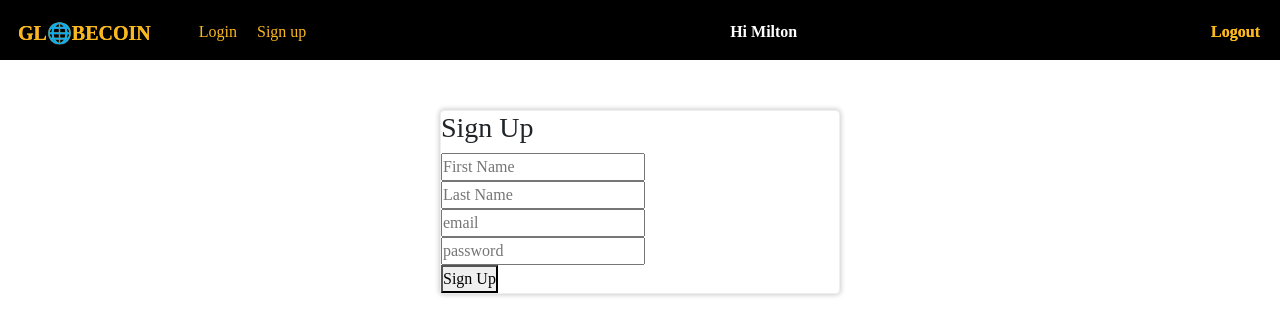
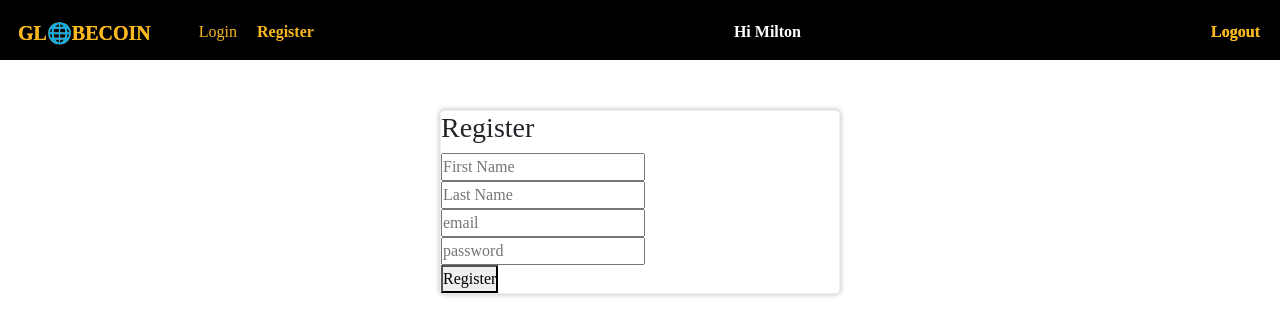
Before and after one commit to Miltonr87/GlobeCoin, a React (Create React App) app: page /register in a window 1280 px wide. Shown: the top 336 px of the page. Built offline with nearby package versions, Linux system fonts and the light colour scheme.

Commit message:
Added Redux Store

```diff
--- a/src/components/Header/index.js
+++ b/src/components/Header/index.js
@@ -9,7 +9,7 @@ const Header = (props) => {
           <div className="logo">GL🌐BECOIN</div>
             <ul className="leftMenu">
               <li><NavLink to={'/login'}>Login</NavLink></li>
-              <li><NavLink to={'/signup'}>Sign up</NavLink></li>
+              <li><NavLink to={'/register'}>Register</NavLink></li>
             </ul>
         </div>
           <div style={{margin: '20px 0', color: '#fff', fontWeight: 'bold'}}>Hi Milton</div>
--- a/src/index.js
+++ b/src/index.js
@@ -2,8 +2,9 @@ import React from "react";
 import ReactDOM from "react-dom";
 import App from "./App";
 import firebase from 'firebase';
+import { Provider } from 'react-redux';
+import store from './store';
 
-// For Firebase JS SDK v7.20.0 and later, measurementId is optional
 const firebaseConfig = {
   apiKey: "AIzaSyBi2MQkJG8Vtd2XAV4nqVbsGDP9x746v-8",
   authDomain: "globe-coin.firebaseapp.com",
@@ -16,10 +17,13 @@ const firebaseConfig = {
 
 firebase.initializeApp(firebaseConfig);
 
+window.store = store;
 
 ReactDOM.render(
-  <React.StrictMode>
-    <App />
-  </React.StrictMode>,
+  <Provider store={store} >
+    <React.StrictMode>
+      <App />
+    </React.StrictMode>
+  </Provider>,
   document.getElementById("root")
 );
--- a/src/pages/authuser/LoginPage/index.js
+++ b/src/pages/authuser/LoginPage/index.js
@@ -1,6 +1,6 @@
 import React, { useState } from 'react';
 import Layout from '../../../components/Layout';
-import Card from '../../../components/Layout/UI/Card';
+import Card from '../../../components/Authentication/Card';
 import './style.css';
 
 const LoginPage = () => {
@@ -17,14 +17,14 @@ const LoginPage = () => {
                             type="text"
                             value={email}
                             onChange={(e) => setEmail(e.target.email)}
-                            placeHolder="email" />
+                            placeholder="email" />
 
                         <input
                             name="password"
                             type="password"
                             value={password}
                             onChange={(e) => setPassword(e.target.email)}
-                            placeHolder="password" />
+                            placeholder="password" />
 
                         <div>
                             <button> Login </button>
--- a/src/pages/authuser/RegisterPage/index.js
+++ b/src/pages/authuser/RegisterPage/index.js
@@ -1,6 +1,6 @@
 import React, { useState } from 'react';
 import Layout from '../../../components/Layout';
-import Card from '../../../components/Layout/UI/Card';
+import Card from '../../../components/Authentication/Card';
 import './style.css';
 
 const RegisterPage = () => {
@@ -14,38 +14,38 @@ const RegisterPage = () => {
             <div className="registerContainer">
                 <Card>
                     <form>
-                        <h3> Sign Up</h3>
+                        <h3> Register </h3>
 
                         <input
                             name="firstName"
                             type="text"
                             value={firstName}
                             onChange={(e) => setFirstName(e.target.value)}
-                            placeHolder="First Name" />
+                            placeholder="First Name" />
 
                         <input
                             name="lastName"
                             type="text"
                             value={lastName}
                             onChange={(e) => setLastName(e.target.value)}
-                            placeHolder="Last Name" />
+                            placeholder="Last Name" />
 
                         <input
                             name="email"
                             type="text"
                             value={email}
                             onChange={(e) => setEmail(e.target.value)}
-                            placeHolder="email" />
+                            placeholder="email" />
 
                         <input
                             name="password"
                             type="password"
                             value={password}
                             onChange={(e) => setPassword(e.target.value)}
-                            placeHolder="password" />
+                            placeholder="password" />
 
                         <div>
-                            <button> Sign Up </button>
+                            <button> Register </button>
                         </div>
                     </form>
                 </Card>
--- /dev/null
+++ b/src/reducers/index.js
@@ -0,0 +1,5 @@
+/* eslint-disable import/no-anonymous-default-export */
+
+export default () => {
+    return {user: 'Milton Rodrigues' }
+};
--- /dev/null
+++ b/src/store/index.js
@@ -0,0 +1,7 @@
+import { createStore } from 'redux';
+import rootReducer from '../reducers';
+
+
+const store = createStore(rootReducer);
+
+export default store;
```
Also changed, not shown: src/components/Authentication/Card/index.js (renamed from src/components/Layout/UI/Card/index.js), src/components/Authentication/Card/style.css (renamed from src/components/Layout/UI/Card/style.css).
